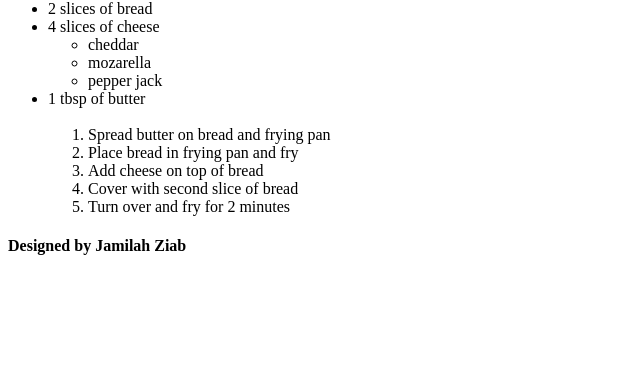
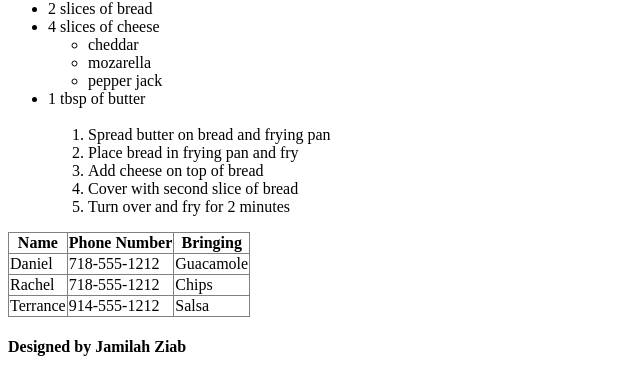
Before and after one commit to jamilahziab/HTML_tasks, a plain HTML site: page index.html in a window 1280 px wide. Shown: the part 441-818 px from the top of the page, without its empty margins (0-640 px from the left). Drawn offline with Linux system fonts and the light colour scheme.

Commit message:
HTML table task

```diff
--- a/index.html
+++ b/index.html
@@ -32,9 +32,33 @@
             <li>Cover with second slice of bread</li>
             <li>Turn over and fry for 2 minutes</li>
         </ol>
+    </ul>
+
+    <table border="1px solid black" style="border-collapse: collapse;">
+        <tr>
+            <th>Name</th>
+            <th>Phone Number</th>
+            <th>Bringing</th>
+        </tr>
+        <tr>
+            <td>Daniel</td>
+            <td>718-555-1212</td>
+            <td>Guacamole</td>
+        </tr>
+        <tr>
+            <td>Rachel</td>
+            <td>718-555-1212</td>
+            <td>Chips</td>
+
+        </tr>
+        <tr>
+            <td>Terrance</td>
+            <td>914-555-1212</td>
+            <td>Salsa</td>
+        </tr>
+    </table>
 
 
-    </ul>
     <footer>
         <hgroup>
             <h4>Designed by Jamilah Ziab</h4>
```
